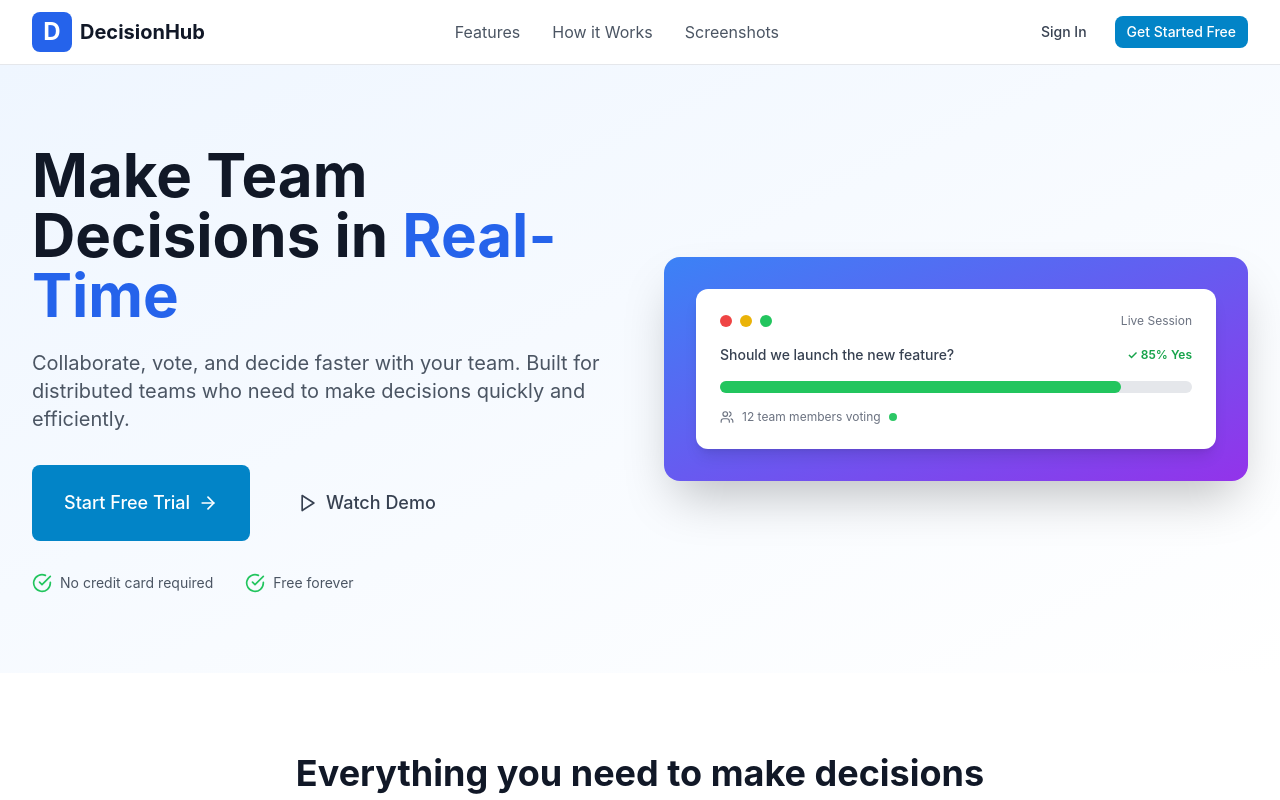
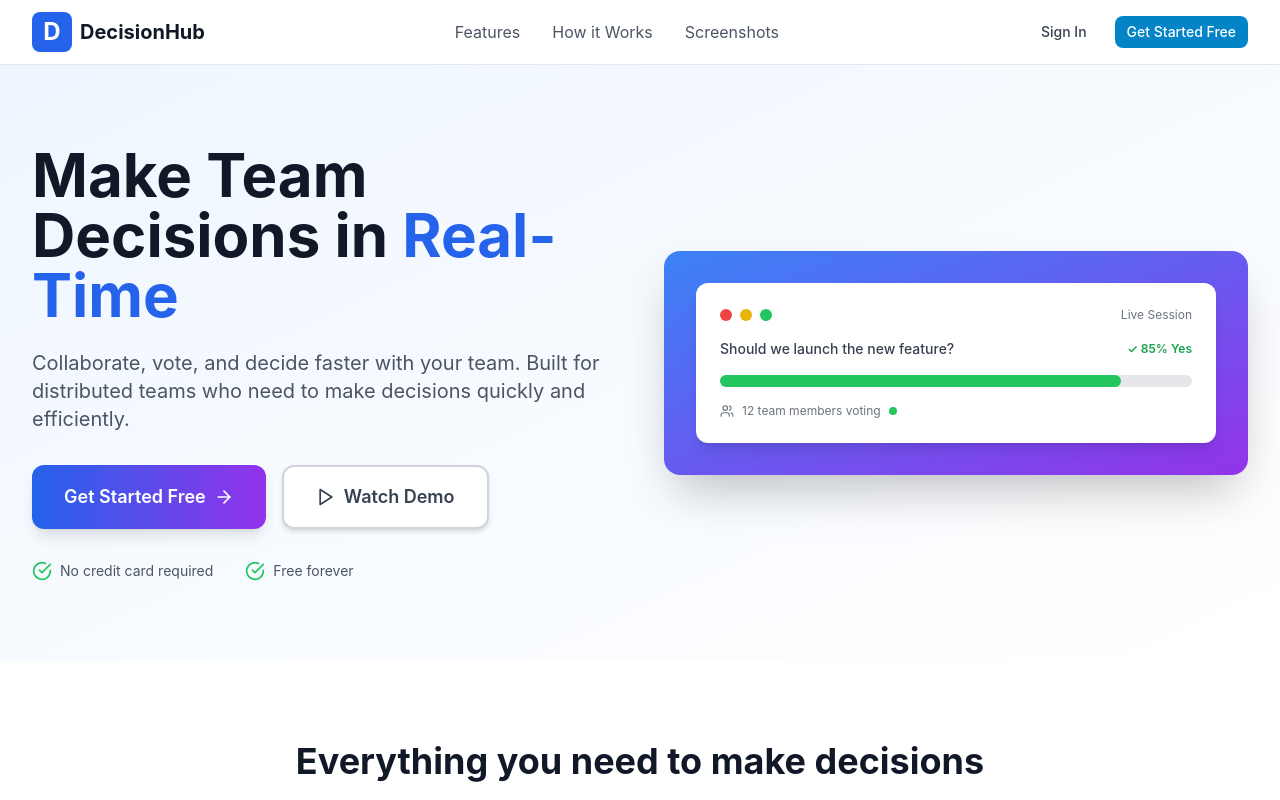
Before and after one commit to girish12345678910/rtd-frontend, a React (Vite) app: page / in a window 1280 px wide. Shown: the top 800 px of the page. Built offline with nearby package versions, Linux system fonts and the light colour scheme; no server answers.

Commit message:
Add professional gradient button design to landing page

```diff
--- a/src/lib/api.ts
+++ b/src/lib/api.ts
@@ -79,3 +79,8 @@ export const voteApi = {
 export const authApi = {
   sync: () => api.post('/auth/sync'),
 };
+
+export const aiApi = {
+  generateSummary: (sessionId: string) =>
+    api.post(`/ai/summary/${sessionId}`),
+};
--- a/src/pages/Landing.tsx
+++ b/src/pages/Landing.tsx
@@ -146,23 +146,33 @@ export function Landing() {
               <div className="flex flex-col sm:flex-row gap-4 mb-8">
   <SignedOut>
     <SignUpButton mode="modal">
-                    <Button size="lg" className="text-lg px-8 py-6">
-                      Start Free Trial
-                      <ArrowRight className="ml-2" size={20} />
-                    </Button>
+      <button className="group relative inline-flex items-center justify-center px-8 py-4 text-lg font-semibold text-white transition-all duration-300 bg-gradient-to-r from-blue-600 to-purple-600 rounded-xl hover:from-blue-700 hover:to-purple-700 focus:outline-none focus:ring-2 focus:ring-offset-2 focus:ring-blue-500 shadow-lg hover:shadow-xl transform hover:-translate-y-0.5">
+        <span className="relative z-10 flex items-center">
+          Get Started Free
+          <ArrowRight className="ml-2 transition-transform group-hover:translate-x-1" size={20} />
+        </span>
+        <div className="absolute inset-0 rounded-xl bg-gradient-to-r from-blue-600 to-purple-600 opacity-0 group-hover:opacity-100 blur transition-opacity"></div>
+      </button>
     </SignUpButton>
   </SignedOut>
   <SignedIn>
-                  <Button size="lg" className="text-lg px-8 py-6" onClick={() => navigate('/dashboard')}>
+    <button
+      onClick={() => navigate('/dashboard')}
+      className="group relative inline-flex items-center justify-center px-8 py-4 text-lg font-semibold text-white transition-all duration-300 bg-gradient-to-r from-blue-600 to-purple-600 rounded-xl hover:from-blue-700 hover:to-purple-700 focus:outline-none focus:ring-2 focus:ring-offset-2 focus:ring-blue-500 shadow-lg hover:shadow-xl transform hover:-translate-y-0.5"
+    >
+      <span className="relative z-10 flex items-center">
         Go to Dashboard
-                    <ArrowRight className="ml-2" size={20} />
-                  </Button>
+        <ArrowRight className="ml-2 transition-transform group-hover:translate-x-1" size={20} />
+      </span>
+      <div className="absolute inset-0 rounded-xl bg-gradient-to-r from-blue-600 to-purple-600 opacity-0 group-hover:opacity-100 blur transition-opacity"></div>
+    </button>
   </SignedIn>
-                <Button variant="ghost" size="lg" className="text-lg px-8 py-6">
-                  <Play className="mr-2" size={20} />
+  <button className="group inline-flex items-center justify-center px-8 py-4 text-lg font-semibold text-gray-700 dark:text-gray-200 bg-white dark:bg-gray-800 border-2 border-gray-300 dark:border-gray-600 rounded-xl hover:border-blue-500 dark:hover:border-blue-500 transition-all duration-300 shadow-md hover:shadow-lg transform hover:-translate-y-0.5">
+    <Play className="mr-2 group-hover:text-blue-600" size={20} />
     Watch Demo
-                </Button>
+  </button>
 </div>
+
 
               <div className="flex items-center space-x-8 text-sm text-gray-600 dark:text-gray-400">
                 <div className="flex items-center">
--- a/src/pages/Session.tsx
+++ b/src/pages/Session.tsx
@@ -8,6 +8,9 @@ import { sessionApi, voteApi } from '@/lib/api';
 import { formatTime } from '@/lib/utils';
 import { CreateTopicModal } from '@/components/modals/CreateTopicModal';
 import { useSocket } from '@/contexts/SocketContext';
+
+
+
 
 interface Session {
   id: string;
@@ -67,6 +70,16 @@ export function Session() {
   const [localVotes, setLocalVotes] = useState<Record<string, 'YES' | 'NO' | 'ABSTAIN' | null>>({});
   const [showCreateTopic, setShowCreateTopic] = useState(false);
   const [onlineUsers, setOnlineUsers] = useState<Array<{ userId: string; userName: string }>>([]);
+
+
+
+
+
+
+
+
+
+
 
   // Load session data
   useEffect(() => {
@@ -254,6 +267,9 @@ export function Session() {
     }
   };
 
+
+
+
   if (loading) {
     return (
       <>
@@ -352,10 +368,14 @@ export function Session() {
     <h2 className="text-xl font-semibold text-gray-900 dark:text-white">
       {session.topics.length > 0 ? 'Active Topics' : 'No Topics Yet'}
     </h2>
+    <div className="flex items-center space-x-2">
+
+
       <Button size="sm" onClick={() => setShowCreateTopic(true)}>
         <Plus size={16} className="mr-2" />
         Add Topic
       </Button>
+    </div>
   </div>
 
   {session.topics.length === 0 ? (
@@ -498,6 +518,7 @@ export function Session() {
   )}
 </div>
 
+
             {/* Chat Panel (Right 1/3) */}
             <div className="lg:col-span-1">
               <Card className="flex flex-col" style={{ height: '600px' }}>
@@ -565,6 +586,8 @@ export function Session() {
             onSubmit={handleCreateTopic}
           />
         </div>
+
+
       </SignedIn>
     </>
   );
```
Lines whose indentation alone changed are shown as unchanged.
